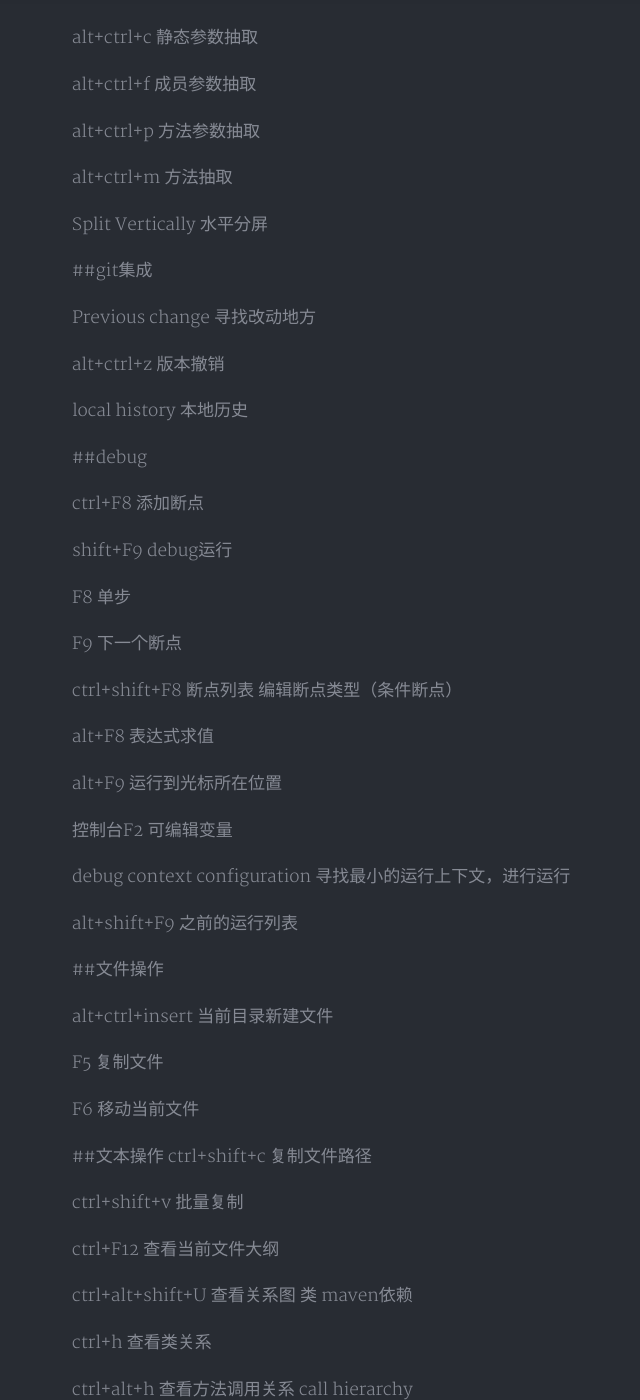
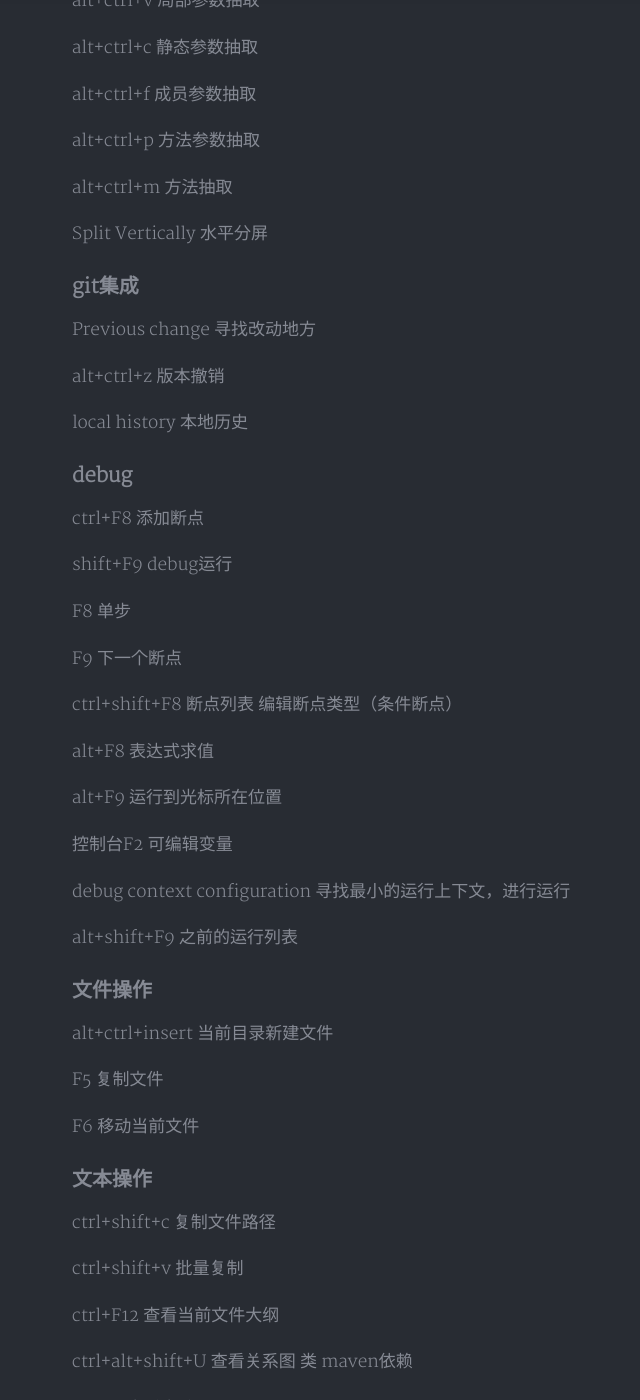
Before and after one commit to MrXuyc/MrXuyc.github.io, a Jekyll site: the page built from _posts/2018-01-09-IntelliJ Idea 常用快捷键列表.md, in a window 1280 px wide and 1400 px high, scrolled down 1979 px. Shown: the whole window, without its empty margins (208-848 px from the left). Built offline with Jekyll 4.4.1, drawn with Linux system fonts in a browser that asks for light colours; nearby versions of some CDN libraries; a style sheet for code colours, icons or effects is not loaded; some of the changed text lies outside the part shown.

```diff
--- a/_posts/2018-01-09-IntelliJ Idea 常用快捷键列表.md
+++ b/_posts/2018-01-09-IntelliJ Idea 常用快捷键列表.md
@@ -29,9 +29,9 @@ alt+shift+F  添加收藏夹
 
 alt+1   esc  编辑区到文件区   文件区到编辑区跳转
 
-##跳转插件  emacsIDEAs
+### 跳转插件  emacsIDEAs
 
-##搜索
+### 搜索
 
 ctrl +N  搜索class文件
 
@@ -41,7 +41,7 @@ ctrl+shift+alt+N  搜索符号
 
 Ctrl+Shift+F    搜搜字符串（全局搜索）
 
-##代码助手
+### 代码助手
 
 ctrl+shift+U  切换大小写
 
@@ -67,7 +67,7 @@ shift+F6   变量rename
 
 ctrl+F6     方法签名修改
 
-##抽取代码
+### 抽取代码
 
 alt+ctrl+v    局部参数抽取
 
@@ -81,7 +81,7 @@ alt+ctrl+m    方法抽取
 
 Split Vertically  水平分屏
 
-##git集成
+### git集成
 
 Previous change  寻找改动地方
 
@@ -89,7 +89,7 @@ alt+ctrl+z      版本撤销
 
 local history   本地历史
 
-##debug
+### debug
 
 ctrl+F8   添加断点
 
@@ -111,7 +111,7 @@ debug context configuration  寻找最小的运行上下文，进行运行
 
 alt+shift+F9    之前的运行列表
 
-##文件操作
+### 文件操作
 
 alt+ctrl+insert   当前目录新建文件
 
@@ -119,7 +119,7 @@ F5  复制文件
 
 F6  移动当前文件
 
-##文本操作
+### 文本操作
 ctrl+shift+c  复制文件路径
 
 ctrl+shift+v  批量复制
@@ -138,7 +138,7 @@ ctrl+i    实现方法
 
 ctrl+o    重写方法
 
-##补充
+### 补充
 
 Ctrl+Alt+t 选择代码块 try catch
 
```
